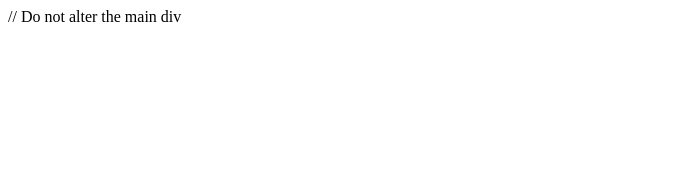
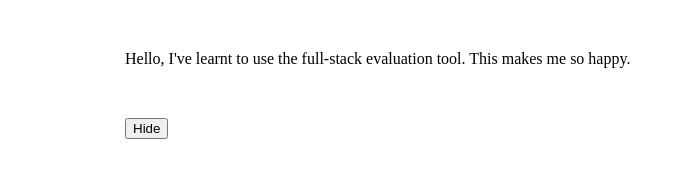
Before and after one commit to acciojob/button-action-sachin7con, a React app: page / in a window 1280 px wide. Shown: the whole page, without its empty margins (0-685 px from the left). Built offline with nearby package versions, Linux system fonts and the light colour scheme.

Commit message:
first Change

```diff
--- a/package.json
+++ b/package.json
@@ -12,8 +12,8 @@
   "author": "",
   "license": "ISC",
   "dependencies": {
+    "css-loader": "^4.3.0",
     "cypress": "^9.5.0",
-    "css-loader": "^4.3.0",
     "jest-junit": "^11.1.0",
     "react": "^16.13.1",
     "react-dom": "^16.13.1",
@@ -48,7 +48,7 @@
     "jest": "^26.4.2",
     "react-test-renderer": "^16.13.1",
     "webpack": "^4.44.2",
-    "webpack-dev-server": "^3.11.0",
+    "webpack-dev-server": "^3.11.3",
     "xml-js": "^1.6.11"
   }
 }
--- a/src/components/App.js
+++ b/src/components/App.js
@@ -2,10 +2,18 @@ import React, { useState } from "react";
 import './../styles/App.css';
 
 const App = (props) => {
+  const[isVisible, setIsVisible] = useState(false);
+
+  const toggleVisibility = () => {
+    setIsVisible(prevState => !prevState);
+  };
 
   return (
     <div className="App" id="main">
-      // Do not alter the main div
+      {/*  SGN */}
+      <p className={isVisible ? 'hide' : 'show'} id="para">Hello, I've learnt to use the full-stack evaluation tool. This makes me so happy.</p>
+
+      <button id="click" onClick={toggleVisibility} >{isVisible ? 'Show' : 'Hide' } </button>
     </div>
   );
 }
--- a/src/styles/App.css
+++ b/src/styles/App.css
@@ -1 +1,12 @@
-/* Your CSS code here. */
+/* ONS */
+*{
+    margin: 25px;
+}
+
+.show {
+    display: block;
+}
+
+.hide {
+    display: none;
+}
```
Also changed, not shown: 1 other file.
